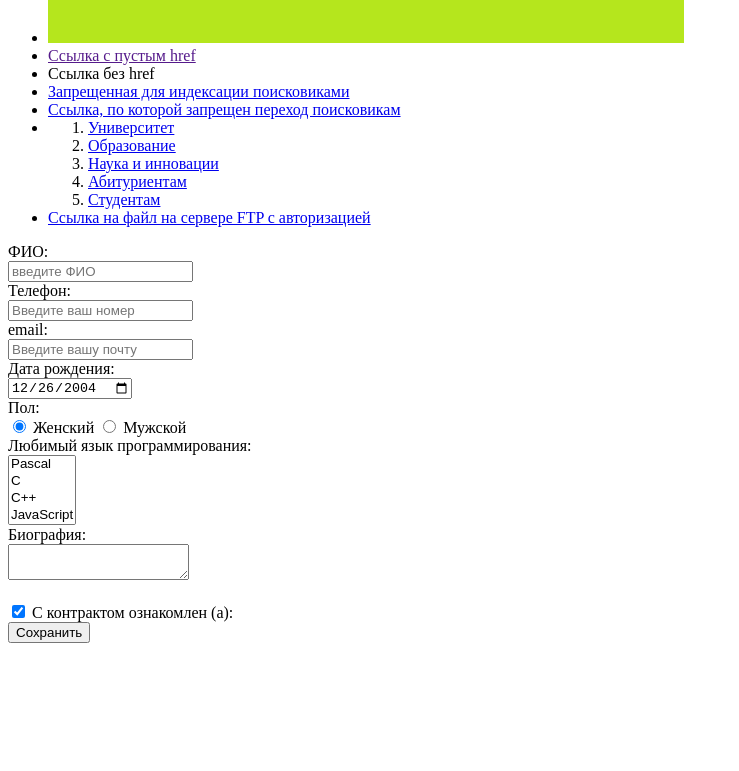
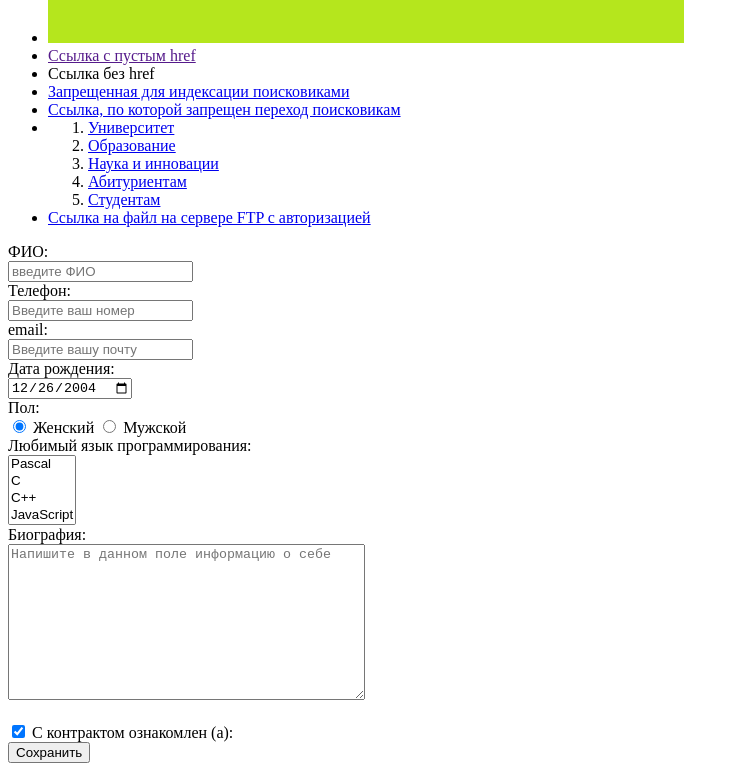
Before and after one commit to haw9k/s0177148, a plain HTML site: page index.html in a window 1280 px wide. Shown: the part 884-1655 px from the top of the page, without its empty margins (0-739 px from the left). Before the commit the page ends 1535 px from the top, so only its background shows below. Drawn offline with Linux system fonts and the light colour scheme.

Commit message:
Update index.html

```diff
--- a/index.html
+++ b/index.html
@@ -100,7 +100,7 @@
 
       <label>
         Биография:<br>
-        <textarea name="field-name-2" type="text" required placeholder="Напишите что-нибудь"> </textarea >
+        <textarea cols="42" rows="10" placeholder="Напишите в данном поле информацию о себе" required></textarea>
       </label><br>
 
       <br>
```
